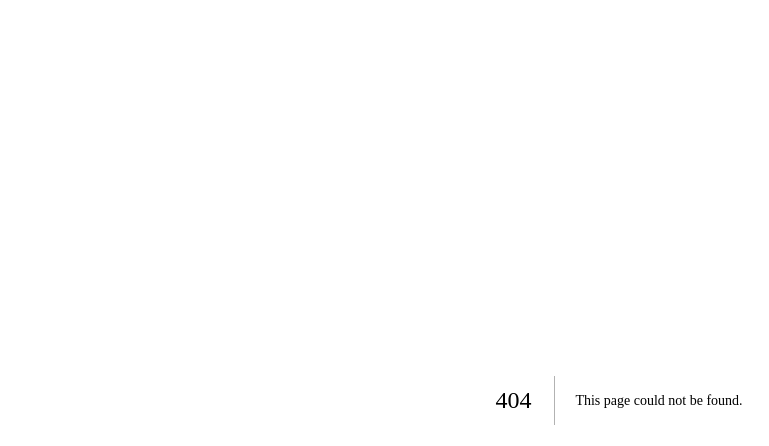
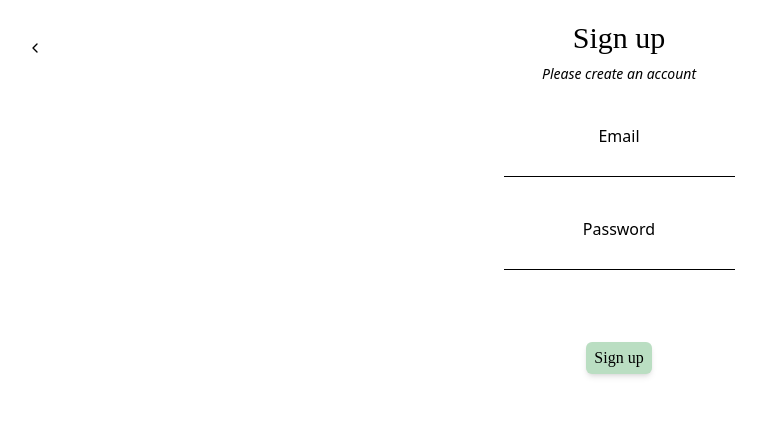
Before and after one commit to fac28/roots, a Next.js app: page /signup in a window 1280 px wide. Before the commit this address had no page. Shown: the top 446 px of the page, without its empty margins (21-790 px from the left). Built offline with nearby package versions, Linux system fonts and the light colour scheme.

Commit message:
Sign up page and associated components made. Database registration with supabase
Relates #7

```diff
--- /dev/null
+++ b/app/(auth)/signup/page.tsx
@@ -0,0 +1,43 @@
+'use client';
+import { useState } from 'react';
+import AuthForm from '@/components/AuthForm';
+import BackArrow from '@/components/BackArrow';
+import { createClientComponentClient } from '@supabase/auth-helpers-nextjs';
+import { useRouter } from 'next/navigation';
+
+const Signup = () => {
+  const router = useRouter();
+  const [formError, setFormError] = useState('');
+
+  const handleSubmit = async (
+    e: React.FormEvent<HTMLFormElement>,
+    email: string,
+    password: string
+  ): Promise<void> => {
+    e.preventDefault();
+    const supabase = createClientComponentClient();
+    const { error } = await supabase.auth.signUp({
+      email,
+      password,
+      options: {
+        emailRedirectTo: `${location.origin}/auth/callback`,
+      },
+    });
+    if (error) {
+      setFormError(error.message);
+    }
+    if (!error) [router.push('/verify')];
+  };
+
+  return (
+    <div className='text-center'>
+      <BackArrow href={'/'} />
+      <h2 className='mt-5 text-3xl'>Sign up</h2>
+      <p className='mt-2 text-sm italic'>Please create an account</p>
+      <AuthForm handleSubmit={handleSubmit} />
+      {formError && <div>{formError}</div>}
+    </div>
+  );
+};
+
+export default Signup;
--- /dev/null
+++ b/app/(auth)/verify/page.tsx
@@ -0,0 +1,17 @@
+import Link from 'next/link';
+
+const VerifyPage = () => {
+  return (
+    <div className='text-center mt-10'>
+      <h2 className='text-xl italic'>Thanks for registering</h2>
+      <p className='my-5 text-sm'>
+        Before you log in, you need to verify you email address.
+      </p>
+      <Link href='/login' className='italic'>
+        Log in
+      </Link>
+    </div>
+  );
+};
+
+export default VerifyPage;
--- /dev/null
+++ b/components/AuthForm.tsx
@@ -0,0 +1,47 @@
+'use client';
+import { useState, FormEvent } from 'react';
+
+interface AuthFormProps {
+  handleSubmit: (
+    e: FormEvent<HTMLFormElement>,
+    email: string,
+    password: string
+  ) => Promise<void>;
+}
+
+useState;
+const AuthForm: React.FC<AuthFormProps> = ({ handleSubmit }) => {
+  const [email, setEmail] = useState('');
+  const [password, setPassword] = useState('');
+
+  return (
+    <form
+      className='flex flex-col items-center mt-10 gap-10'
+      onSubmit={(e) => handleSubmit(e, email, password)}
+    >
+      <div className='flex flex-col items-center gap-1'>
+        <label>Email</label>
+        <input
+          type='email'
+          onChange={(e) => setEmail(e.target.value)}
+          value={email}
+          required
+          className='border-b border-black'
+        />
+      </div>
+      <div className='flex flex-col items-center gap-1'>
+        <label>Password</label>
+        <input
+          type='password'
+          onChange={(e) => setPassword(e.target.value)}
+          value={password}
+          required
+          className='border-b border-black'
+        />
+      </div>
+      <button className='button bg-secondaryGreen mt-8'>Sign up</button>
+    </form>
+  );
+};
+
+export default AuthForm;
--- /dev/null
+++ b/components/BackArrow.tsx
@@ -0,0 +1,29 @@
+import Link from 'next/link';
+
+const BackArrow = ({ href }: { href: string }) => {
+  return (
+    <div>
+      <Link
+        href={href}
+        className='absolute left-8 top-8 py-2 px-4 rounded-md no-underline text-foreground bg-btn-background hover:bg-btn-background-hover flex items-center group text-sm'
+      >
+        <svg
+          xmlns='http://www.w3.org/2000/svg'
+          width='24'
+          height='24'
+          viewBox='0 0 24 24'
+          fill='none'
+          stroke='currentColor'
+          strokeWidth='2'
+          strokeLinecap='round'
+          strokeLinejoin='round'
+          className='mr-2 h-4 w-4 transition-transform group-hover:-translate-x-1'
+        >
+          <polyline points='15 18 9 12 15 6' />
+        </svg>{' '}
+      </Link>
+    </div>
+  );
+};
+
+export default BackArrow;
--- a/package.json
+++ b/package.json
@@ -13,6 +13,7 @@
   "dependencies": {
     "@glidejs/glide": "^3.6.0",
     "@next/font": "^14.0.1",
+    "@supabase/auth-helpers-nextjs": "^0.8.7",
     "@supabase/ssr": "latest",
     "@supabase/supabase-js": "latest",
     "@types/glidejs": "^1.0.33",
```
Also changed, not shown: app/(auth)/login/page.tsx (renamed from app/login/page.tsx), 1 other file (tests, documents, lock files or other folders).
